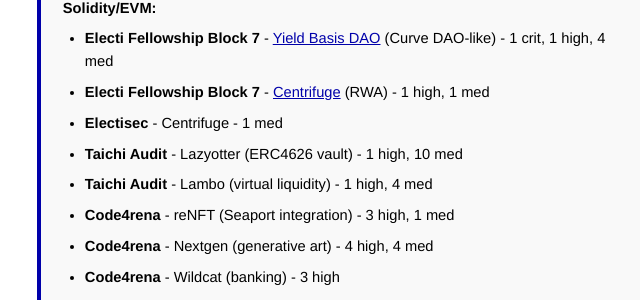
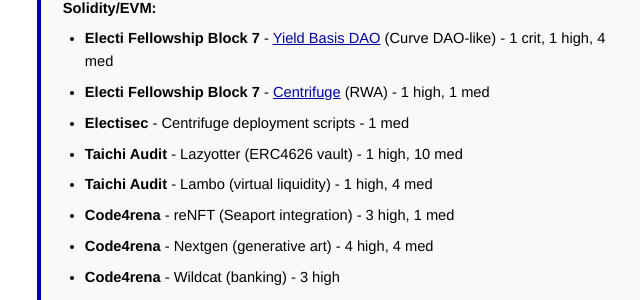
Before and after one commit to ret2basic/ret2basic.github.io, a Jekyll site: the page built from index.html, in a window 1280 px wide and 900 px high, scrolled down 331 px. Shown: the part 145-445 px from the top of the window, without its empty margins (295-935 px from the left). Built offline with Jekyll 4.4.1, drawn with Linux system fonts in a browser that asks for light colours.

Commit message:
Clarify Electisec - Centrifuge audit scope
- Update audit title to specify "deployment scripts" for clarity
- Matches the detailed description in audits.html

🤖 Generated with [Claude Code](https://claude.ai/code)

Co-Authored-By: Claude <noreply@anthropic.com>

```diff
--- a/index.html
+++ b/index.html
@@ -25,7 +25,7 @@ title: ret2basic.eth - Web3 Security Researcher
       <ul>
         <li><strong>Electi Fellowship Block 7</strong> - <a href="https://reports.electisec.com/2025-07-YieldBasis-Update" target="_blank">Yield Basis DAO</a> (Curve DAO-like) - 1 crit, 1 high, 4 med</li>
         <li><strong>Electi Fellowship Block 7</strong> - <a href="https://reports.electisec.com/2025-07-centrifuge" target="_blank">Centrifuge</a> (RWA) - 1 high, 1 med</li>
-        <li><strong>Electisec</strong> - Centrifuge - 1 med</li>
+        <li><strong>Electisec</strong> - Centrifuge deployment scripts - 1 med</li>
         <li><strong>Taichi Audit</strong> - Lazyotter (ERC4626 vault) - 1 high, 10 med</li>
         <li><strong>Taichi Audit</strong> - Lambo (virtual liquidity) - 1 high, 4 med</li>
         <li><strong>Code4rena</strong> - reNFT (Seaport integration) - 3 high, 1 med</li>
```
